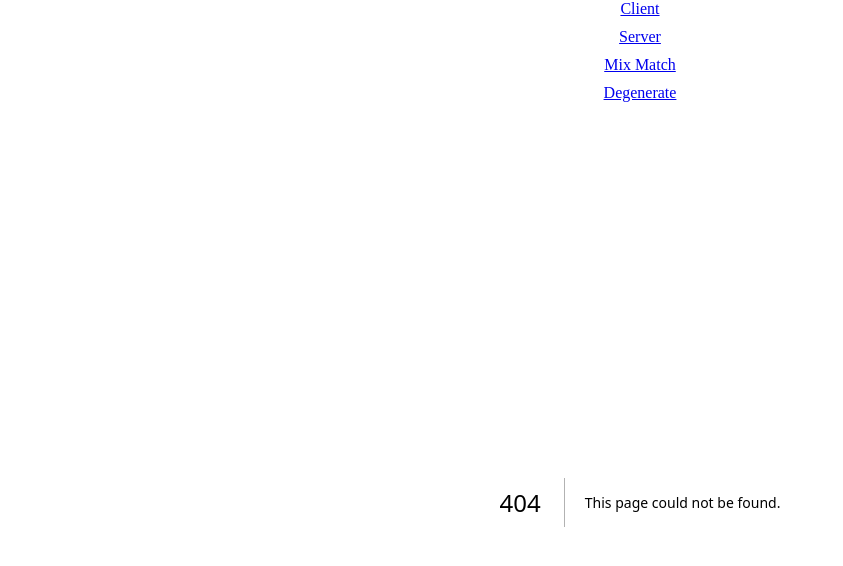
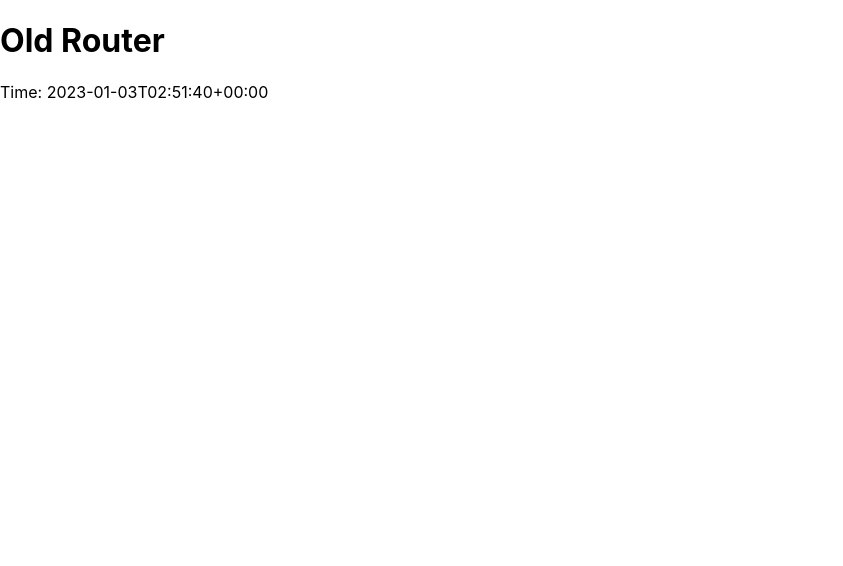
Before and after one commit to Fadhilamadan/next-13, a Next.js app: page /main in a window 1280 px wide. Before the commit this address had no page. Shown: the top 566 px of the page, without its empty margins (0-843 px from the left). Built offline with nearby package versions, Linux system fonts and the light colour scheme.

Commit message:
feat(page): add main with old router

```diff
--- /dev/null
+++ b/pages/main.tsx
@@ -0,0 +1,10 @@
+import moment from "moment/moment";
+
+export default function Main() {
+  return (
+    <>
+      <h1>Old Router</h1>
+      <p>Time: {moment().format()}</p>
+    </>
+  );
+}
```
